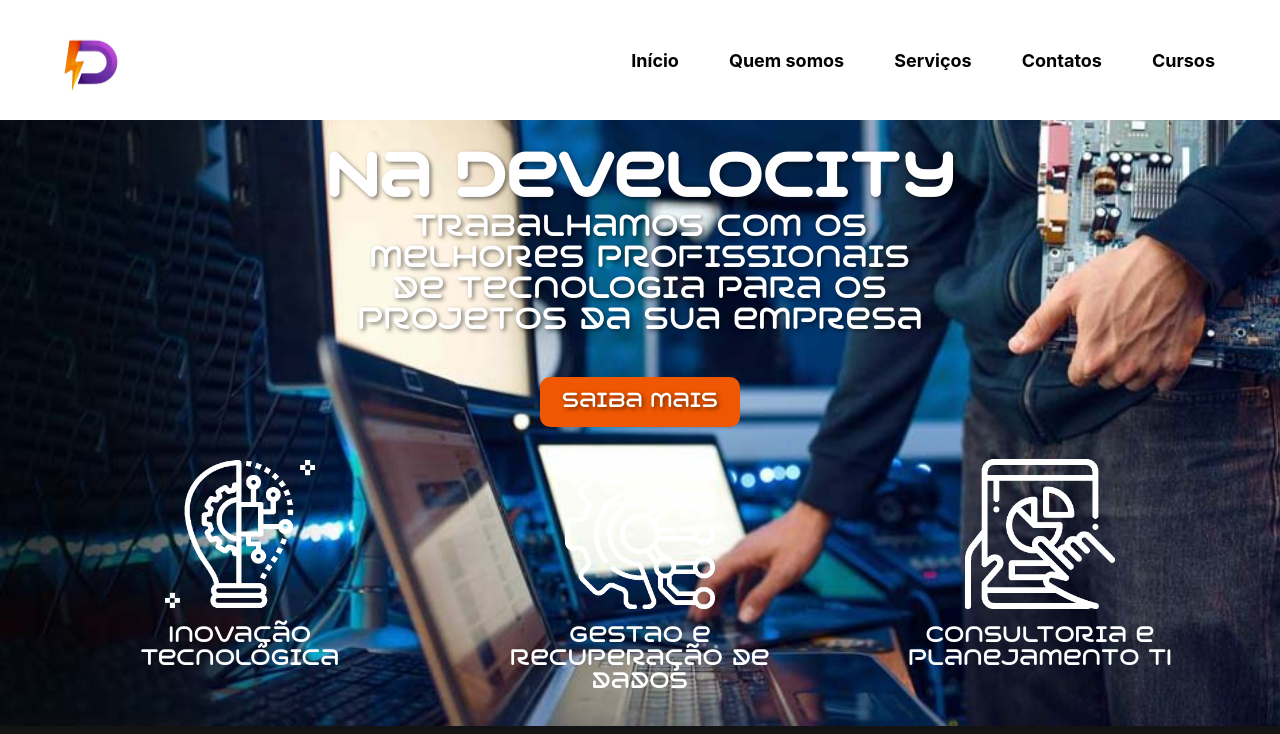
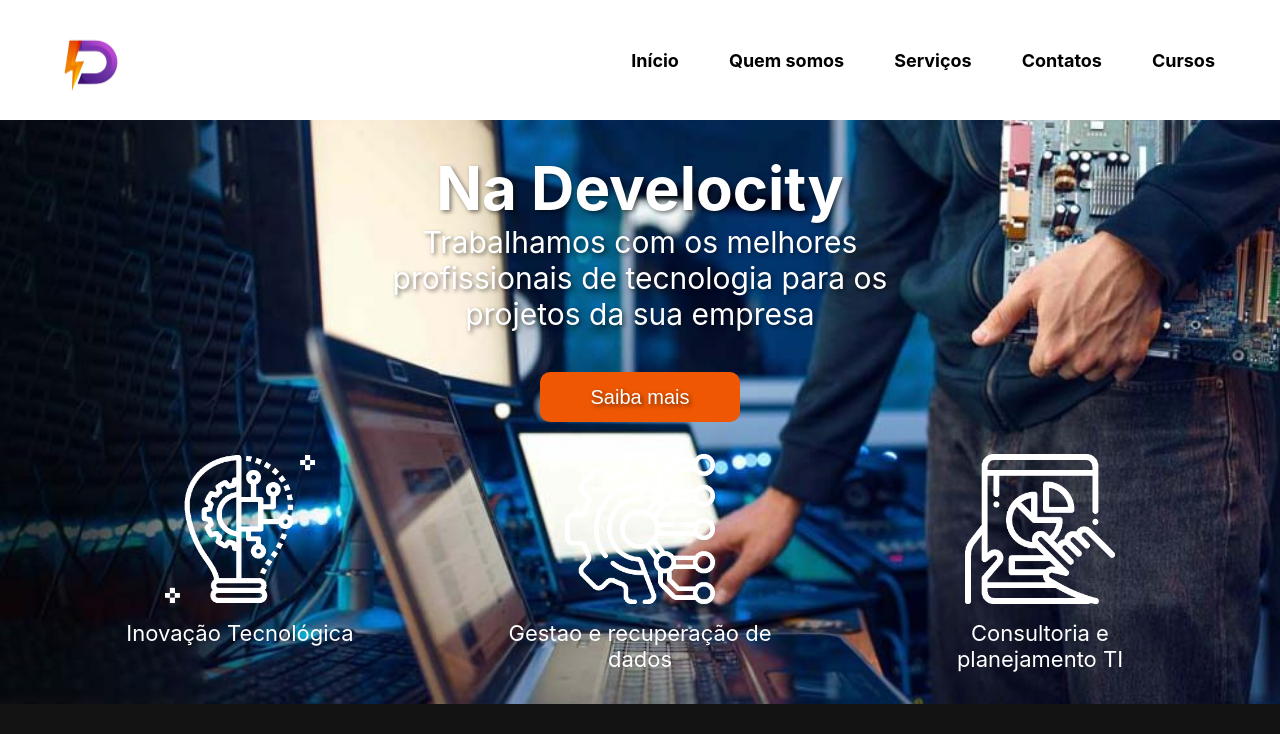
Before and after one commit to leo1lazaro/Develocity-Site, a React (Create React App) app: page / in a window 1280 px wide. Shown: the top 734 px of the page. Built offline with nearby package versions, Linux system fonts and the light colour scheme.

Commit message:
Fature: Sem fonte por enquanto e arquivos para o chatbot visual inserido

```diff
--- a/src/Components/Botao/botao.css
+++ b/src/Components/Botao/botao.css
@@ -1,4 +1,4 @@
-@font-face {
+/* @font-face {
     font-family: 'Varino';
     src: url('../../../src/fonts/Varino.ttf') format('truetype');
     font-weight: normal;
@@ -6,7 +6,7 @@
 }
 :root{
     --font-principal: 'Varino', sans-serif;
-}
+} */
 
 .botao-laranja{
     background-color: #EF5702;
@@ -15,7 +15,7 @@
     border-radius: 10px;
     color: white;
     border: none;
-    font-family: var(--font-principal);
+    /* font-family: var(--font-principal); */
     margin-top: 2em;
     font-size: 20px;
 }
@@ -28,7 +28,7 @@
         border-radius: 10px;
         color: white;
         border: none;
-        font-family: var(--font-principal);
+        /* font-family: var(--font-principal); */
         margin-top: 2em;
         font-size: 15px;
     }
--- a/src/Components/Pages/Contatos/SectionAContatos/sectionacontatos.css
+++ b/src/Components/Pages/Contatos/SectionAContatos/sectionacontatos.css
@@ -1,4 +1,4 @@
-@font-face {
+/* @font-face {
     font-family: 'Varino';
     src: url('../../../../fonts/Varino.ttf') format('truetype');
     font-weight: normal;
@@ -6,7 +6,7 @@
 }
 :root{
     --font-principal: 'Varino', sans-serif;
-}
+} */
 
 .section-a-contatos{
     display: flex;
@@ -18,7 +18,7 @@
     color: white;
     padding: 4em 2em;
     min-height: 88vh;
-    font-family: var(--font-principal);
+    /* font-family: var(--font-principal); */
     margin-top: 120px;
 }
 .section-a-contatos-top{
--- a/src/Components/Pages/Home/SectionA/cardahome.css
+++ b/src/Components/Pages/Home/SectionA/cardahome.css
@@ -1,4 +1,4 @@
-@font-face {
+/* @font-face {
     font-family: 'Varino';
     src: url('../../../../fonts/Varino.ttf') format('truetype');
     font-weight: normal;
@@ -6,7 +6,7 @@
 }
 :root{
     --font-principal: 'Varino', sans-serif;
-}
+} */
 .card-section-a-home{
     display: flex;
     flex-direction: column;
@@ -22,7 +22,7 @@
     text-align: center;
     width: 70%;
     font-size: 22px;
-    font-family: var(--font-principal);
+    /* font-family: var(--font-principal); */
 }
 
 @media (max-width:480px) {
--- a/src/Components/Pages/Home/SectionA/sectiona.css
+++ b/src/Components/Pages/Home/SectionA/sectiona.css
@@ -1,4 +1,4 @@
-@font-face {
+/* @font-face {
     font-family: 'Varino';
     src: url('../../../../fonts/Varino.ttf') format('truetype');
     font-weight: normal;
@@ -7,7 +7,7 @@
 
 :root {
     --font-principal: 'Varino', sans-serif;
-}
+} */
 
 .section-a-home {
     background-image: url('../../../../Images/IMAGEM INICIAL.jpg');
@@ -51,7 +51,7 @@
     color: white;
     font-size: 60px;
     max-width: 60%;
-    font-family: var(--font-principal);
+    /* font-family: var(--font-principal); */
     text-align: center;
     text-shadow: 2px 2px 4px rgba(0, 0, 0, 0.5);
 }
@@ -60,7 +60,7 @@
     color: white;
     font-size: 30px;
     max-width: 50%;
-    font-family: var(--font-principal);
+    /* font-family: var(--font-principal); */
     text-align: center;
     text-shadow: 2px 2px 4px rgba(0, 0, 0, 0.5);
 }
@@ -132,13 +132,13 @@
         color: white;
         font-size: 30px;
         max-width: 60%;
-        font-family: var(--font-principal);
+        /* font-family: var(--font-principal); */
     }
     .home-itens-texto{
         color: white;
         font-size: 15px;
         max-width: 50%;
-        font-family: var(--font-principal);
+        /* font-family: var(--font-principal); */
     }
 
 }
@@ -178,13 +178,13 @@
         color: white;
         font-size: 30px;
         max-width: 60%;
-        font-family: var(--font-principal);
+        /* font-family: var(--font-principal); */
     }
     .home-itens-texto{
         color: white;
         font-size: 16px;
         max-width: 50%;
-        font-family: var(--font-principal);
+        /* font-family: var(--font-principal); */
     }
 
 }
--- a/src/Components/Pages/Home/SectionC/sectionc.css
+++ b/src/Components/Pages/Home/SectionC/sectionc.css
@@ -1,4 +1,4 @@
-@font-face {
+/* @font-face {
     font-family: 'Varino';
     src: url('../../../../fonts/Varino.ttf') format('truetype');
     font-weight: normal;
@@ -7,7 +7,7 @@
 
 :root {
     --font-principal: 'Varino', sans-serif;
-}
+} */
 
 .section-c-home {
     min-height: 65vh;
@@ -36,7 +36,7 @@
     gap: 1.5em;
     align-items: center;
     color: white;
-    font-family: var(--font-principal);
+    /* font-family: var(--font-principal); */
     text-align: center;
 }
 
--- /dev/null
+++ b/src/Contexts/MenuOpenContext.jsx
@@ -0,0 +1,5 @@
+import { createContext } from "react";
+
+const MenuOpenContext = createContext();
+
+export default MenuOpenContext;
```
Also changed, not shown: src/Components/ChatBot/ChatBody/index.jsx (added, +23 -0 lines), src/Components/ChatBot/index.jsx (added, +12 -0 lines), src/Providers/MenuOpenProvider.jsx (added, +17 -0 lines), src/Components/ChatBot/ChatBody/chatbody.css (added), src/Images/icon.png (added), src/fonts/testeVarino.ttf (renamed from src/fonts/Varino.ttf).
